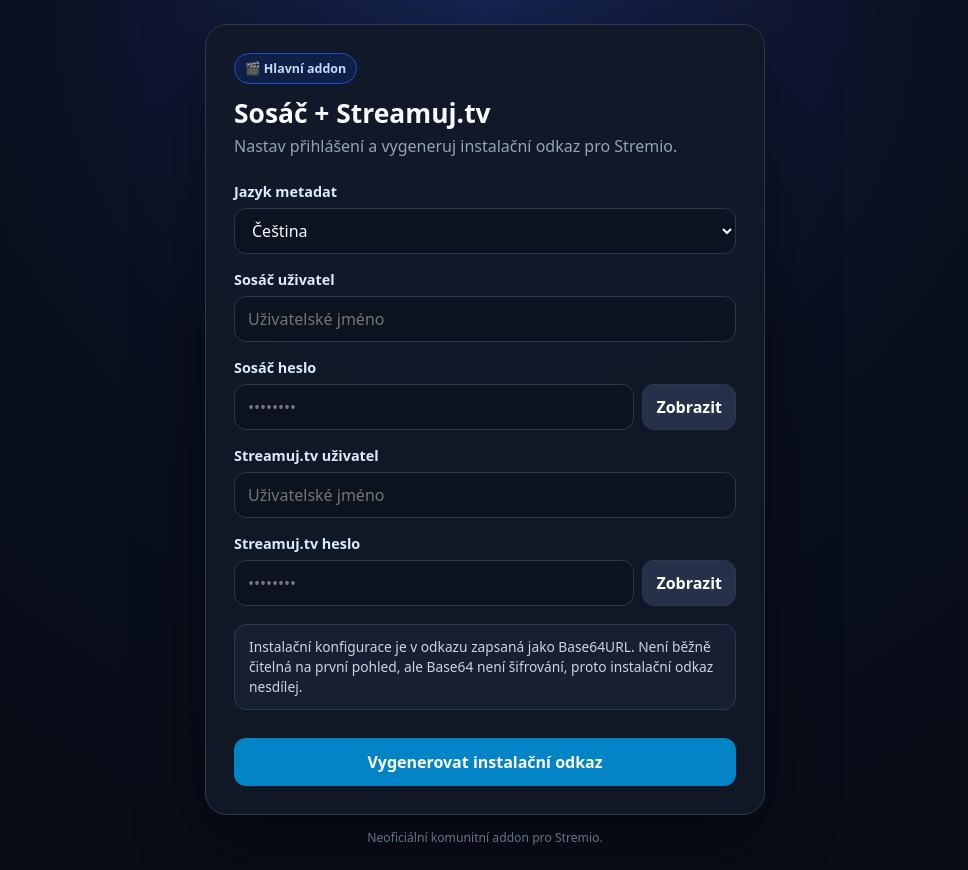
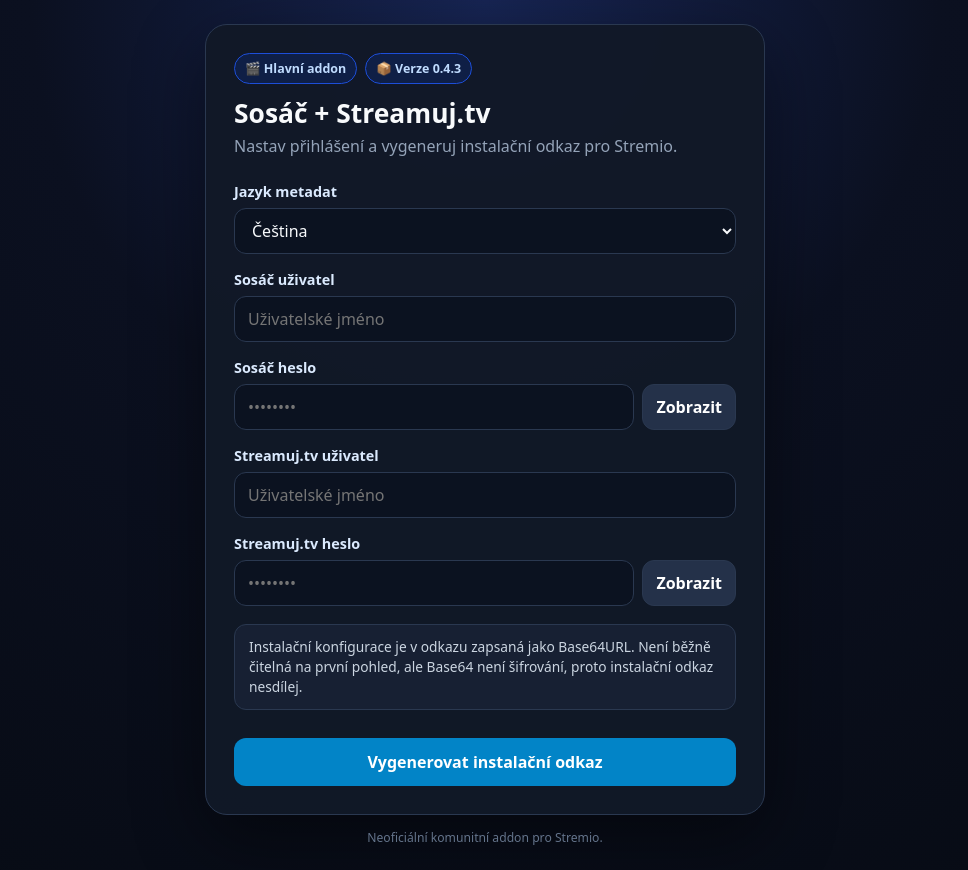
Before and after one commit to CaseyCZ/stremio.sosac, a website: page public/configure.html in a window 1280 px wide. Shown: the whole page, without its empty margins (155-1123 px from the left). Drawn offline with Linux system fonts and the light colour scheme.

Commit message:
Show current addon version on configure page

```diff
--- a/public/configure.html
+++ b/public/configure.html
@@ -10,6 +10,7 @@
     body{margin:0;min-height:100vh;display:grid;place-items:center;padding:24px;background:radial-gradient(circle at top,#172554 0,#0b1020 42%,#070b14 100%);font-family:system-ui,-apple-system,Segoe UI,Roboto,sans-serif;color:var(--text)}
     .wrap{width:min(100%,560px)}
     .card{background:rgba(17,24,39,.96);border:1px solid var(--border);border-radius:22px;padding:28px;box-shadow:0 24px 70px rgba(0,0,0,.45)}
+    .badges{display:flex;flex-wrap:wrap;gap:8px;align-items:center}
     .badge{display:inline-flex;align-items:center;gap:7px;padding:6px 10px;border:1px solid #1d4ed8;border-radius:999px;background:#0f1f46;color:#bfdbfe;font-size:.78rem;font-weight:700}
     h1{margin:14px 0 6px;font-size:1.65rem;line-height:1.15}
     .lead{margin:0 0 24px;color:var(--muted);line-height:1.5}
@@ -35,7 +36,10 @@
 <body>
   <main class="wrap">
     <section class="card">
-      <span class="badge">🎬 Hlavní addon</span>
+      <div class="badges">
+        <span class="badge">🎬 Hlavní addon</span>
+        <span class="badge">📦 Verze 0.4.3</span>
+      </div>
       <h1>Sosáč + Streamuj.tv</h1>
       <p class="lead">Nastav přihlášení a vygeneruj instalační odkaz pro Stremio.</p>
 
```
